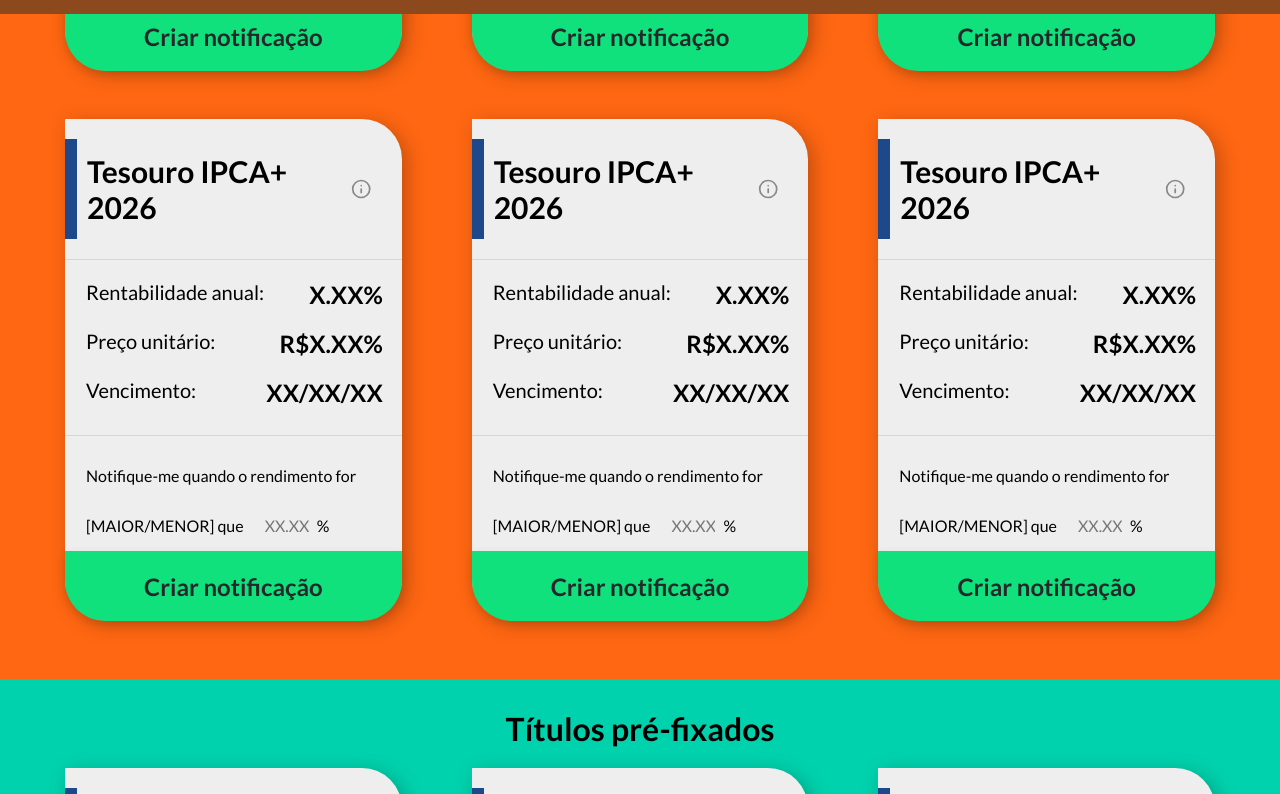
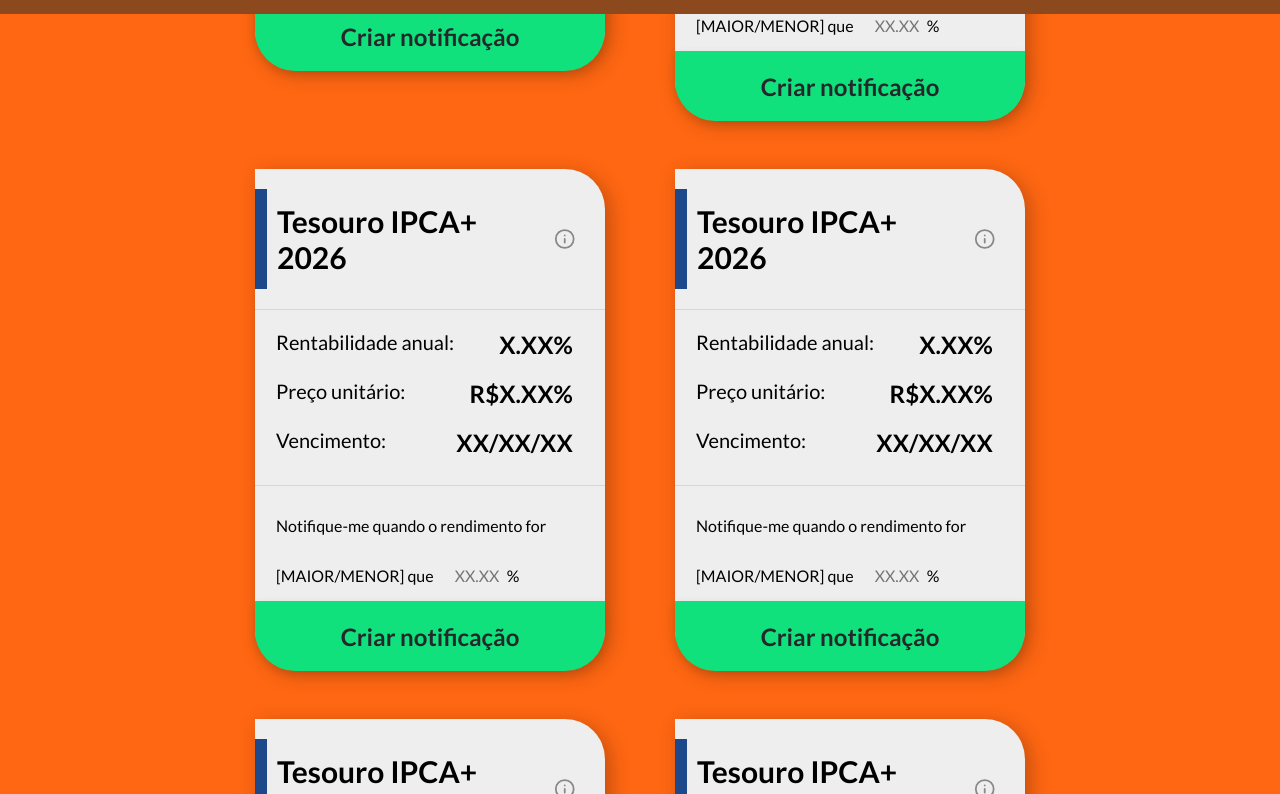
Before and after one commit to AtilioA/AlertaDoTesouro, a React (Create React App) app in the folder web/: page / in a window 1280 px wide. Shown: the part 786-1580 px from the top of the page. Built offline with nearby package versions, Linux system fonts and the light colour scheme; a web font is replaced by a local one.

Commit message:
fix(web): fix Dashboard style

```diff
--- a/web/src/components/Card/styles.ts
+++ b/web/src/components/Card/styles.ts
@@ -117,6 +117,10 @@
   height: 500px;
   max-width: 350px;
   margin: 0 auto;
+  & + div {
+    margin-top: 50px;
+  }
+
   margin-left: 35px;
   margin-right: 35px;
 
--- a/web/src/pages/Dashboard/index.tsx
+++ b/web/src/pages/Dashboard/index.tsx
@@ -34,8 +34,6 @@
           <Card/>
           <Card/>
           <Card/>
-        </div>
-        <div id="card-list">
           <Card/>
           <Card/>
           <Card/>
@@ -44,6 +42,7 @@
       <div id="fixed-rate">
         <h1>Títulos pré-fixados</h1>
         <div id="card-list">
+          <Card/>
           <Card/>
           <Card/>
           <Card/>
--- a/web/src/pages/Dashboard/styles.ts
+++ b/web/src/pages/Dashboard/styles.ts
@@ -10,6 +10,7 @@
   flex-direction: column;
 
   div#app-status {
+    justify-content: center;
     margin-top: 50px;
 
     div#market-status {
@@ -66,6 +67,10 @@
   width: 100%;
 
   div#bonds-list {
+    h1 {
+      margin-bottom: 20px;
+    }
+
     margin-top: 30px;
     display: flex;
     width: 100%;
@@ -74,12 +79,11 @@
     align-items: center;
 
     div#card-list {
-      margin-top: 20px;
-      & + div {
-        margin-top: 50px;
-      }
+      max-width: 70%;
+      justify-content: center;
       display: flex;
       flex-direction: row;
+      flex-wrap: wrap;
     }
 
     div#IPCA {
```
